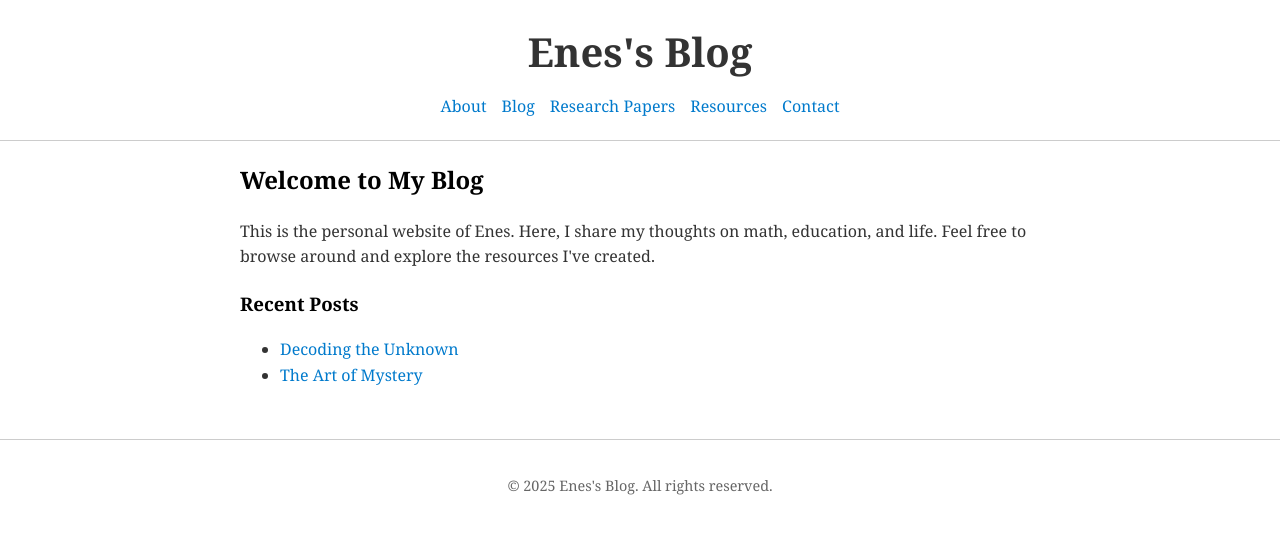
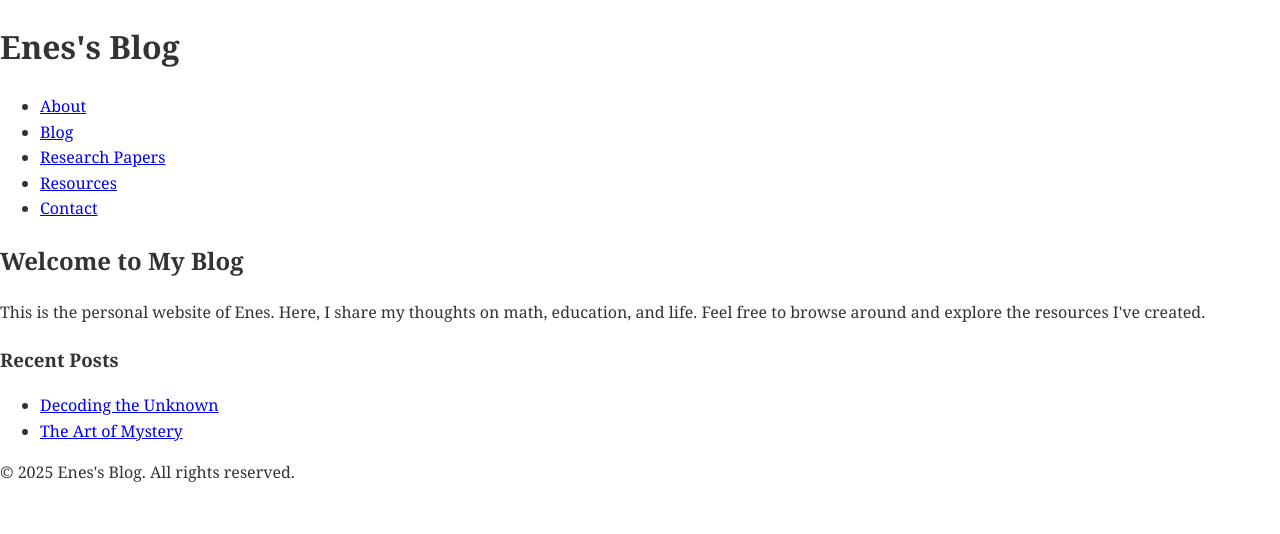
Before and after one commit to enesercanh/my-blog, a plain HTML site: page index.html in a window 1280 px wide. Drawn offline with Linux system fonts and the light colour scheme.

Commit message:
Update style.css

```diff
--- a/style.css
+++ b/style.css
@@ -8,88 +8,26 @@ body {
     color: #333333;
 }
 
-/* Header */
-header {
-    text-align: center;
-    padding: 20px 0;
-    border-bottom: 1px solid #cccccc;
-}
-
-header h1 {
-    font-size: 2.5rem;
-    margin: 0;
-}
-
-nav ul {
-    list-style-type: none;
-    padding: 0;
-    margin: 10px 0 0;
-    display: inline-flex;
-    gap: 15px;
-}
-
-nav ul li {
-    display: inline;
-}
-
-nav ul li a {
-    text-decoration: none;
-    color: #007acc;
-}
-
-nav ul li a:hover {
-    text-decoration: underline;
-}
-
-/* Main Content */
-main {
-    max-width: 800px;
-    margin: 20px auto;
-    padding: 0 15px;
-}
-
-h2, h3 {
-    color: #000000;
-}
-
-/* Links */
-a {
-    color: #007acc;
-    text-decoration: none;
-}
-
-a:hover {
-    text-decoration: underline;
-}
-
-/* Footer */
-footer {
-    text-align: center;
-    margin-top: 50px;
-    padding: 20px;
-    border-top: 1px solid #cccccc;
-    font-size: 0.9rem;
-    color: #666666;
-}
 /* About Section */
 .about-section {
     display: flex;
-    align-items: center;
+    align-items: flex-start;
     gap: 20px;
-    margin-bottom: 40px;
+    margin: 20px auto;
+    max-width: 800px;
 }
 
 .about-section img.profile-picture {
     width: 150px;
-    height: auto;
+    height: 150px;
     border-radius: 50%;
     box-shadow: 0 4px 6px rgba(0, 0, 0, 0.1);
-    flex-shrink: 0; /* Ensures the image maintains its size */
+    flex-shrink: 0;
 }
 
 .about-section .about-text {
-    flex: 1; /* Takes up the remaining space */
-    text-align: left; /* Ensures the text aligns properly */
+    flex: 1;
+    text-align: justify;
 }
 
 .about-section h2 {
@@ -99,5 +37,21 @@ footer {
 
 .about-section p {
     margin-bottom: 15px;
-    text-align: justify;
 }
+
+/* Responsive Design */
+@media (max-width: 600px) {
+    .about-section {
+        flex-direction: column;
+        align-items: center;
+        text-align: center;
+    }
+
+    .about-section img.profile-picture {
+        margin-bottom: 15px;
+    }
+
+    .about-section .about-text {
+        text-align: justify;
+    }
+}
```
